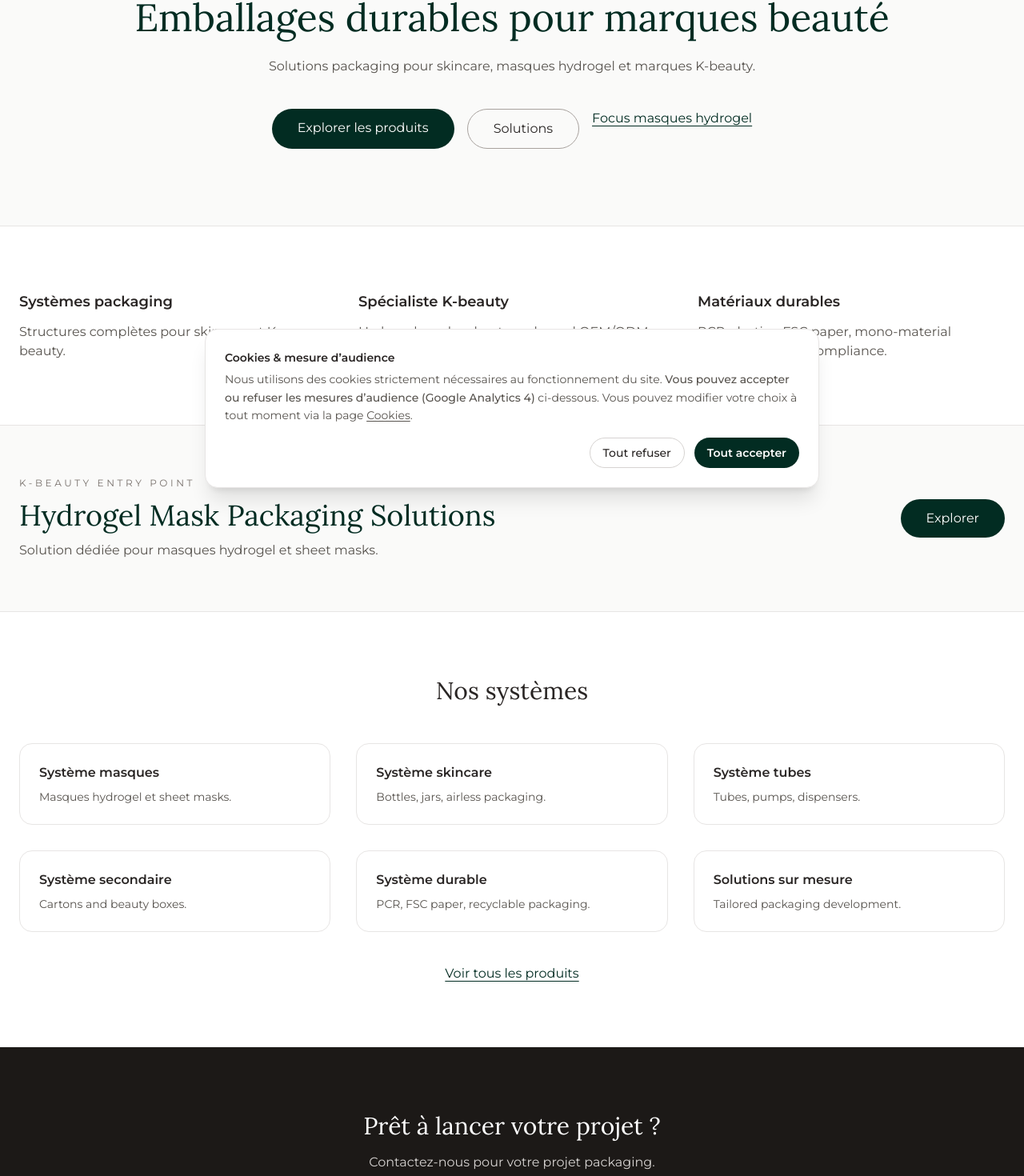
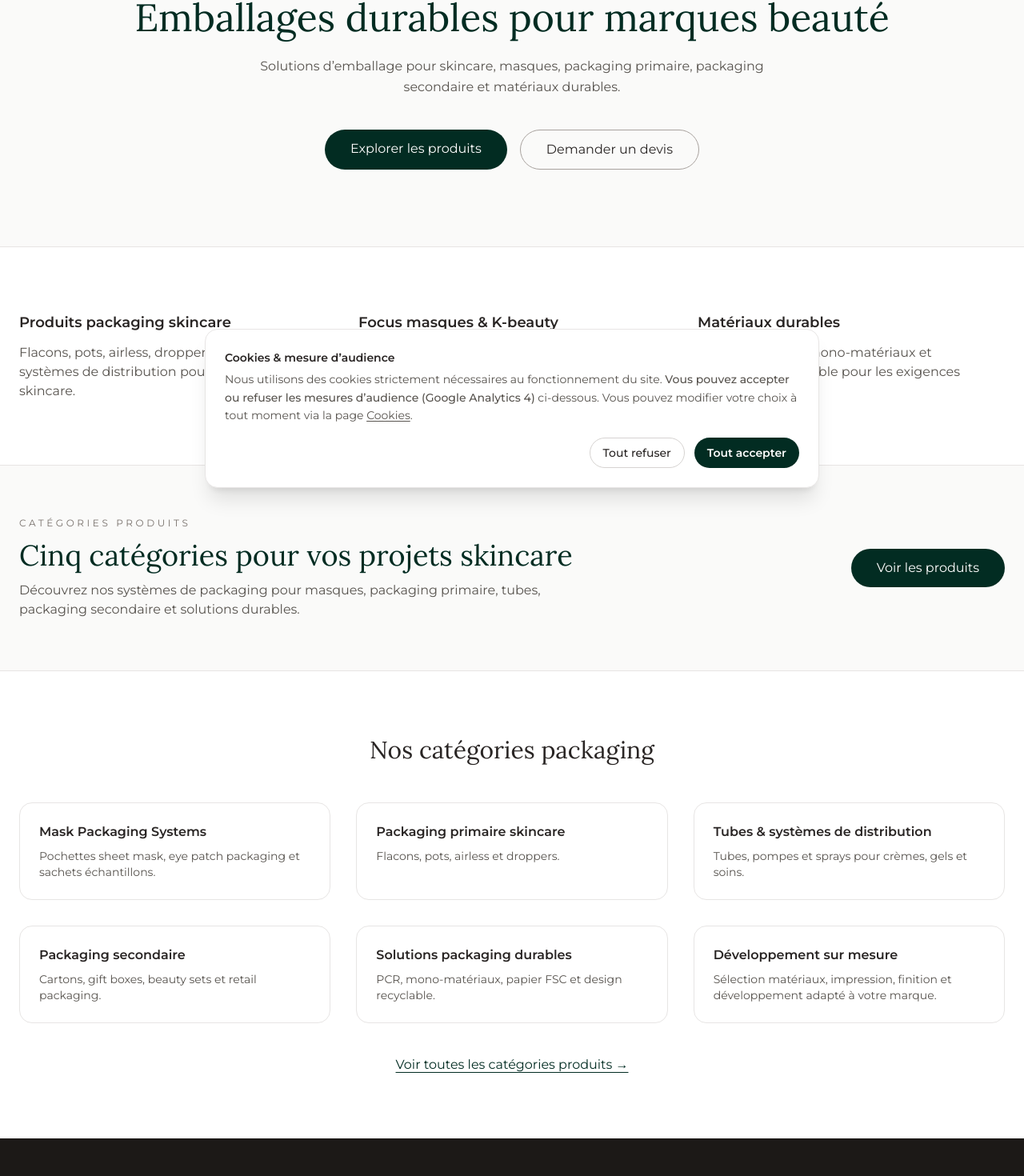
Before and after one commit to cathy6140/-Elmvale-Global-.github.io, a React (Vite) app: page /#/ in a window 1280 px wide. Shown: the part 174-1644 px from the top of the page at 80% size. Built offline with nearby package versions, Linux system fonts and the light colour scheme.

Commit message:
Update Home component for improved language support

```diff
--- a/src/pages/Home.tsx
+++ b/src/pages/Home.tsx
@@ -15,16 +15,15 @@ const Home: React.FC = () => {
           <h1 className="font-serif text-4xl md:text-5xl text-brand-dark mb-6">
             {language === "fr"
               ? "Emballages durables pour marques beauté"
-              : "Sustainable Packaging Systems for Skincare & K-Beauty Brands"}
+              : "Sustainable Packaging for Skincare & K-Beauty Brands"}
           </h1>
 
           <p className="text-stone-600 max-w-2xl mx-auto mb-10 leading-relaxed">
             {language === "fr"
-              ? "Solutions packaging pour skincare, masques hydrogel et marques K-beauty."
-              : "From hydrogel mask packaging to full skincare systems and sustainable packaging solutions for global brands."}
+              ? "Solutions d’emballage pour skincare, masques, packaging primaire, packaging secondaire et matériaux durables."
+              : "Packaging solutions for skincare, mask packaging, primary packaging, secondary packaging and sustainable materials."}
           </p>
 
-          {/* 🔥 PRIMARY CTA STRUCTURE（升级重点） */}
           <div className="flex flex-col md:flex-row gap-4 justify-center">
 
             <Link
@@ -37,19 +36,10 @@ const Home: React.FC = () => {
             </Link>
 
             <Link
-              to="/solutions"
+              to="/contact"
               className="border border-stone-400 px-8 py-3 rounded-full hover:bg-stone-100 transition"
             >
-              {language === "fr" ? "Solutions" : "View Systems"}
-            </Link>
-
-            <Link
-              to="/skincare-mask-packaging"
-              className="text-brand-dark underline underline-offset-4 hover:opacity-70 transition"
-            >
-              {language === "fr"
-                ? "Focus masques hydrogel"
-                : "Mask Packaging Focus"}
+              {language === "fr" ? "Demander un devis" : "Request Quote"}
             </Link>
 
           </div>
@@ -63,24 +53,26 @@ const Home: React.FC = () => {
           <div>
             <h3 className="font-semibold text-lg mb-3">
               {language === "fr"
-                ? "Systèmes packaging"
-                : "Packaging Systems"}
+                ? "Produits packaging skincare"
+                : "Skincare Packaging Products"}
             </h3>
             <p className="text-stone-600">
               {language === "fr"
-                ? "Structures complètes pour skincare et K-beauty."
-                : "Complete packaging systems for skincare and beauty brands."}
+                ? "Flacons, pots, airless, droppers, tubes et systèmes de distribution pour marques skincare."
+                : "Bottles, jars, airless systems, droppers, tubes and dispensing systems for skincare brands."}
             </p>
           </div>
 
           <div>
             <h3 className="font-semibold text-lg mb-3">
               {language === "fr"
-                ? "Spécialiste K-beauty"
-                : "K-Beauty Expertise"}
+                ? "Focus masques & K-beauty"
+                : "Mask & K-Beauty Focus"}
             </h3>
             <p className="text-stone-600">
-              Hydrogel masks, sheet masks and OEM/ODM packaging solutions.
+              {language === "fr"
+                ? "Pochettes sheet mask, packaging eye patch et sachets échantillons pour lancements K-beauty."
+                : "Sheet mask pouches, eye patch packaging and sachet samples for K-beauty launches."}
             </p>
           </div>
 
@@ -91,81 +83,119 @@ const Home: React.FC = () => {
                 : "Sustainable Materials"}
             </h3>
             <p className="text-stone-600">
-              PCR plastics, FSC paper, mono-material structures for EU compliance.
+              {language === "fr"
+                ? "PCR, papier FSC, mono-matériaux et conception recyclable pour les exigences internationales."
+                : "PCR plastics, FSC paper, mono-material structures and recyclable design for global requirements."}
             </p>
           </div>
 
         </div>
       </section>
 
-      {/* ================= STRATEGIC ENTRY BLOCK ================= */}
+      {/* ================= PRODUCT CATEGORY ENTRY ================= */}
       <section className="bg-stone-50 border-y border-stone-200">
         <div className="max-w-7xl mx-auto px-6 py-16 flex flex-col md:flex-row items-center justify-between gap-8">
 
           <div>
             <p className="uppercase text-xs tracking-[0.3em] text-stone-500 mb-3">
-              K-BEAUTY ENTRY POINT
+              {language === "fr" ? "CATÉGORIES PRODUITS" : "PRODUCT CATEGORIES"}
             </p>
 
             <h2 className="font-serif text-3xl md:text-4xl text-brand-dark mb-3">
-              Hydrogel Mask Packaging Solutions
+              {language === "fr"
+                ? "Cinq catégories pour vos projets skincare"
+                : "Five Packaging Categories for Skincare Projects"}
             </h2>
 
             <p className="text-stone-600 max-w-2xl">
               {language === "fr"
-                ? "Solution dédiée pour masques hydrogel et sheet masks."
-                : "Dedicated packaging system for hydrogel masks, sheet masks and K-beauty launches."}
+                ? "Découvrez nos systèmes de packaging pour masques, packaging primaire, tubes, packaging secondaire et solutions durables."
+                : "Explore mask packaging, primary skincare packaging, tubes and dispensing, secondary packaging and sustainable solutions."}
             </p>
           </div>
 
           <Link
-            to="/skincare-mask-packaging"
+            to="/products"
             className="bg-brand-dark text-white px-8 py-3 rounded-full whitespace-nowrap hover:opacity-90 transition"
           >
-            {language === "fr" ? "Explorer" : "Explore Now"}
+            {language === "fr" ? "Voir les produits" : "View Products"}
           </Link>
 
         </div>
       </section>
 
-      {/* ================= SYSTEM OVERVIEW ================= */}
+      {/* ================= PRODUCT OVERVIEW ================= */}
       <section className="bg-white">
         <div className="max-w-7xl mx-auto px-6 py-20">
 
           <h2 className="font-serif text-3xl text-center mb-12">
             {language === "fr"
-              ? "Nos systèmes"
-              : "Our Packaging Systems"}
+              ? "Nos catégories packaging"
+              : "Our Packaging Categories"}
           </h2>
 
           <div className="grid md:grid-cols-2 lg:grid-cols-3 gap-8">
 
             {[
               {
-                title: language === "fr" ? "Système masques" : "Mask System",
-                desc: language === "fr"
-                  ? "Masques hydrogel et sheet masks."
-                  : "Hydrogel mask & sheet mask packaging.",
+                title:
+                  language === "fr"
+                    ? "Mask Packaging Systems"
+                    : "Mask Packaging Systems",
+                desc:
+                  language === "fr"
+                    ? "Pochettes sheet mask, eye patch packaging et sachets échantillons."
+                    : "Sheet mask pouches, eye patch packaging and sachet samples.",
               },
               {
-                title: language === "fr" ? "Système skincare" : "Skincare System",
-                desc: "Bottles, jars, airless packaging.",
+                title:
+                  language === "fr"
+                    ? "Packaging primaire skincare"
+                    : "Skincare Primary Packaging",
+                desc:
+                  language === "fr"
+                    ? "Flacons, pots, airless et droppers."
+                    : "Bottles, jars, airless systems and droppers.",
               },
               {
-                title: language === "fr" ? "Système tubes" : "Tube System",
-                desc: "Tubes, pumps, dispensers.",
+                title:
+                  language === "fr"
+                    ? "Tubes & systèmes de distribution"
+                    : "Tubes & Dispensing Systems",
+                desc:
+                  language === "fr"
+                    ? "Tubes, pompes et sprays pour crèmes, gels et soins."
+                    : "Tubes, pumps and sprayers for creams, gels and skincare products.",
               },
               {
-                title: language === "fr" ? "Système secondaire" : "Secondary System",
-                desc: "Cartons and beauty boxes.",
+                title:
+                  language === "fr"
+                    ? "Packaging secondaire"
+                    : "Secondary Packaging",
+                desc:
+                  language === "fr"
+                    ? "Cartons, gift boxes, beauty sets et retail packaging."
+                    : "Cartons, gift boxes, beauty sets and retail packaging.",
               },
               {
-                title: language === "fr" ? "Système durable" : "Sustainable System",
-                desc: "PCR, FSC paper, recyclable packaging.",
+                title:
+                  language === "fr"
+                    ? "Solutions packaging durables"
+                    : "Sustainable Packaging Solutions",
+                desc:
+                  language === "fr"
+                    ? "PCR, mono-matériaux, papier FSC et design recyclable."
+                    : "PCR plastics, mono-material, FSC paper and recyclable design.",
               },
               {
-                title: language === "fr" ? "Solutions sur mesure" : "Custom Solutions",
-                desc: "Tailored packaging development.",
+                title:
+                  language === "fr"
+                    ? "Développement sur mesure"
+                    : "Custom Packaging Development",
+                desc:
+                  language === "fr"
+                    ? "Sélection matériaux, impression, finition et développement adapté à votre marque."
+                    : "Material selection, printing, finishing and brand-specific packaging development.",
               },
             ].map((item, index) => (
               <div
@@ -179,15 +209,14 @@ const Home: React.FC = () => {
 
           </div>
 
-          {/* 🔥 NEW CTA LINK */}
           <div className="text-center mt-10">
             <Link
               to="/products"
               className="text-brand-dark underline underline-offset-4 hover:opacity-70"
             >
               {language === "fr"
-                ? "Voir tous les produits"
-                : "View all products →"}
+                ? "Voir toutes les catégories produits →"
+                : "View all product categories →"}
             </Link>
           </div>
 
@@ -200,14 +229,14 @@ const Home: React.FC = () => {
 
           <h2 className="font-serif text-3xl mb-4">
             {language === "fr"
-              ? "Prêt à lancer votre projet ?"
+              ? "Prêt à développer votre projet packaging ?"
               : "Ready to Start Your Packaging Project?"}
           </h2>
 
           <p className="text-stone-300 mb-8 max-w-2xl mx-auto">
             {language === "fr"
-              ? "Contactez-nous pour votre projet packaging."
-              : "Contact us to develop your skincare packaging solution."}
+              ? "Contactez-nous pour développer une solution adaptée à vos produits skincare ou K-beauty."
+              : "Contact us to develop a tailored packaging solution for your skincare or K-beauty brand."}
           </p>
 
           <div className="flex flex-col md:flex-row justify-center gap-4">
@@ -216,7 +245,7 @@ const Home: React.FC = () => {
               to="/products"
               className="bg-white text-stone-900 px-8 py-3 rounded-full font-medium hover:bg-stone-200 transition"
             >
-              {language === "fr" ? "Produits" : "Products"}
+              {language === "fr" ? "Voir les produits" : "View Products"}
             </Link>
 
             <Link
```
